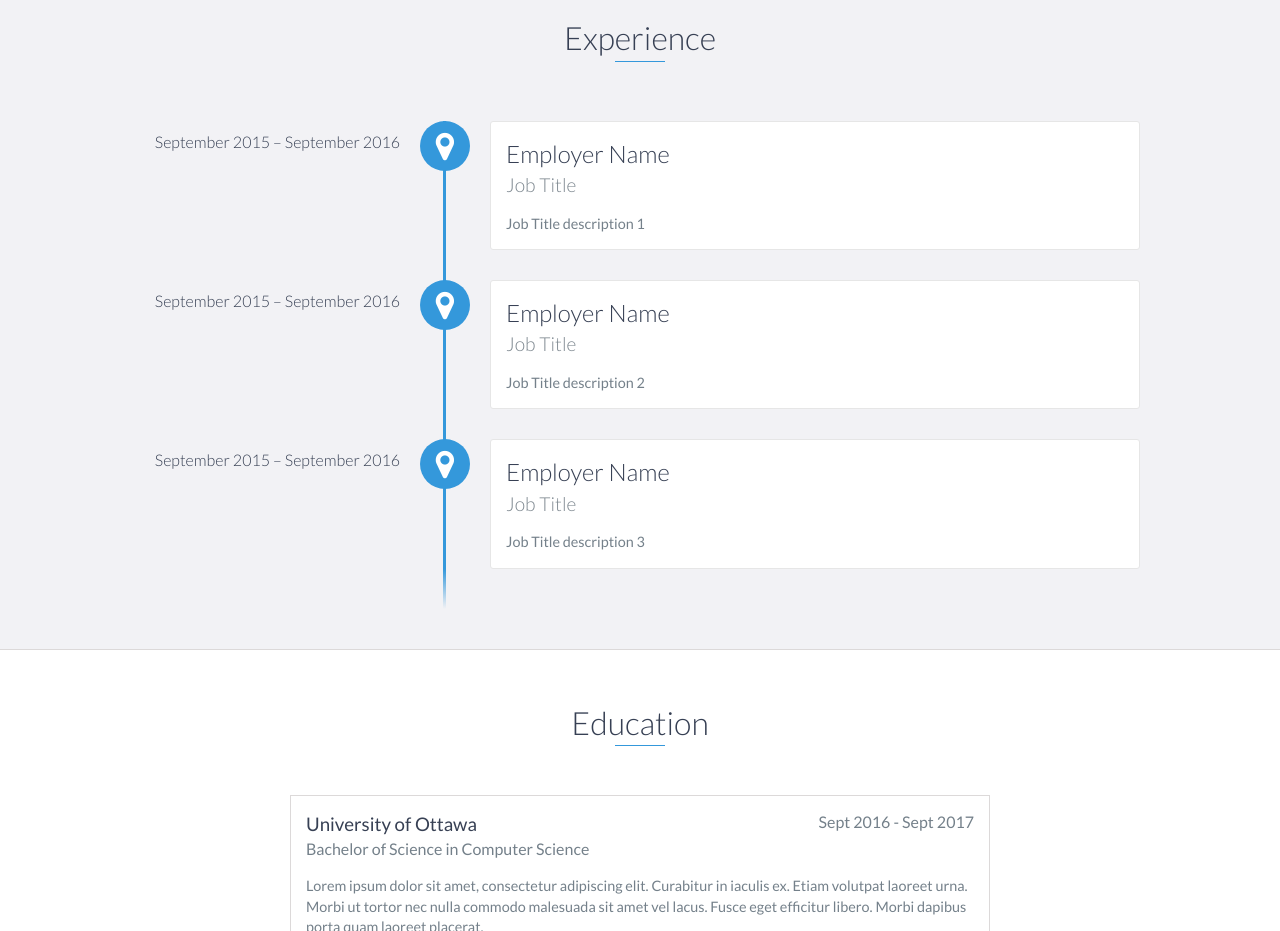
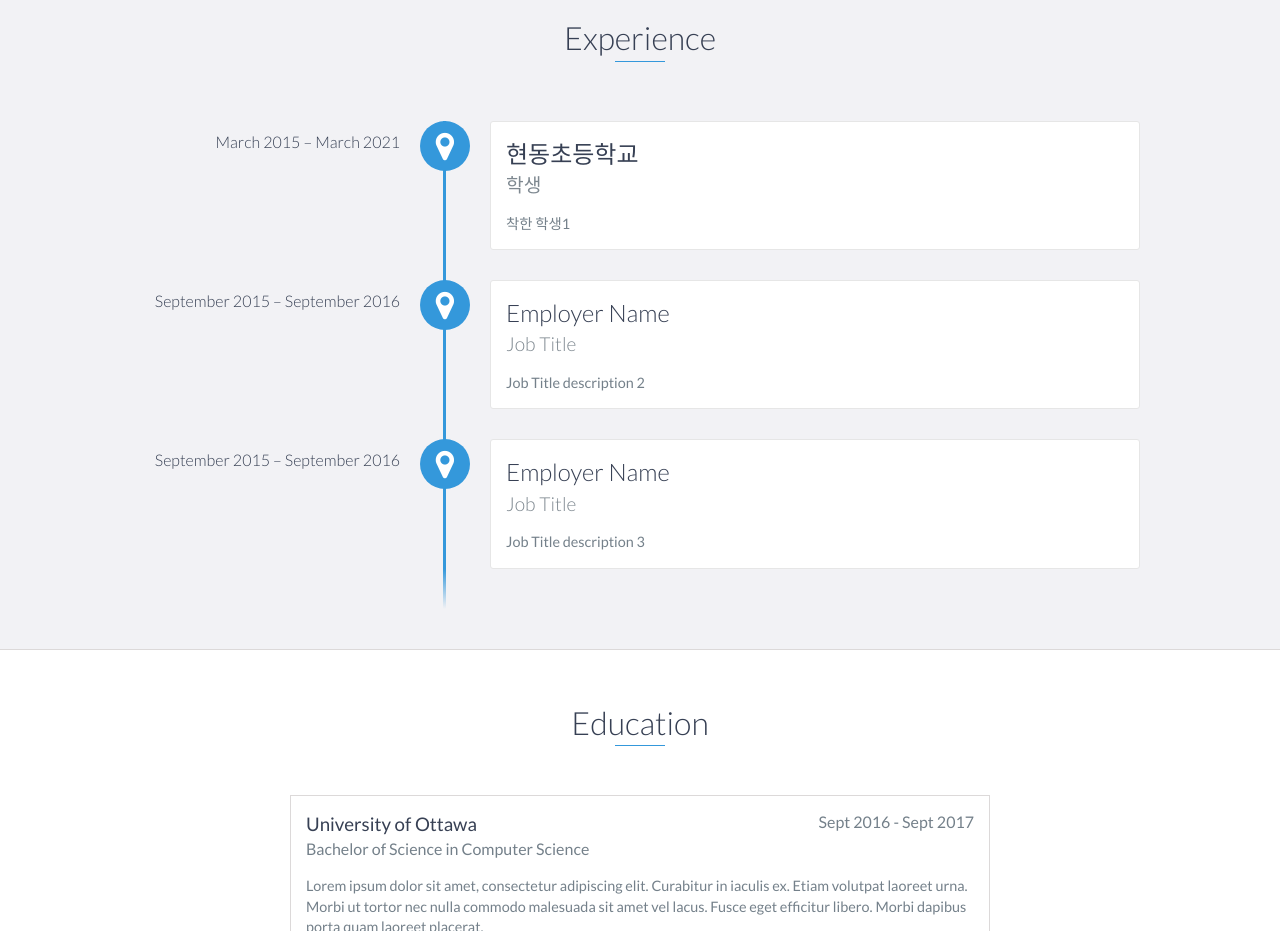
Before and after one commit to Runywoo/Runywoo.github.io, a website: page index.html in a window 1280 px wide. Shown: the part 1100-2031 px from the top of the page. Drawn offline with nearby package versions, Linux system fonts and the light colour scheme.

Commit message:
하아아아

```diff
--- a/index.html
+++ b/index.html
@@ -88,11 +88,11 @@
     <div id="experience" class="background-alt">
         <h2 class="heading">Experience</h2>
         <div id="experience-timeline">
-            <div data-date="September 2015 – September 2016">
-                <h3>Employer Name</h3>
-                <h4>Job Title</h4>
+            <div data-date="March 2015 – March 2021">
+                <h3>현동초등학교</h3>
+                <h4>학생</h4>
                 <p>
-                    Job Title description 1
+                    착한 학생1
                 </p>
             </div>
 
```
